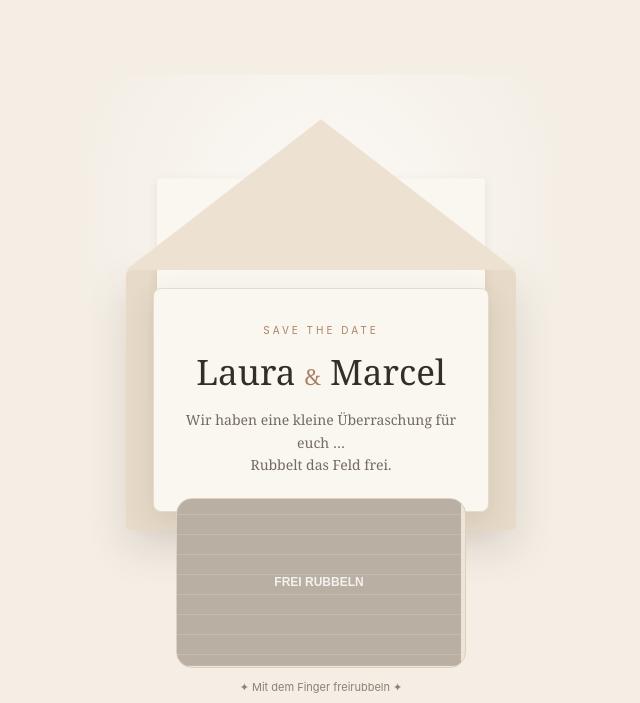
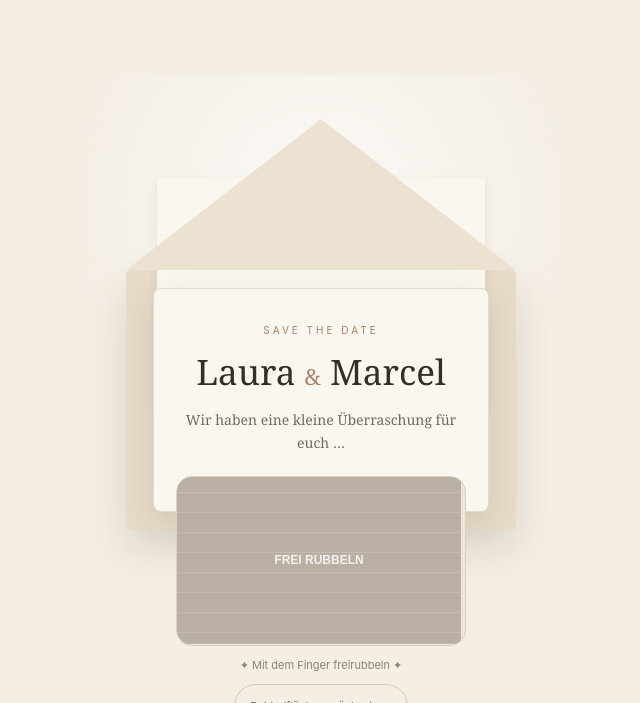
Before and after one commit to siegelemarcel-ship-it/laura-marcel-save-the-date, a plain HTML site: page index.html in a window 1280 px wide. Both pictures are taken after a click on the button "LM". Shown: the top 703 px of the page, without its empty margins (319-959 px from the left). Drawn offline with Linux system fonts and the light colour scheme.

Commit message:
Update index.html

```diff
--- a/index.html
+++ b/index.html
@@ -696,7 +696,7 @@
 
           <p class="intro">
             Wir haben eine kleine Überraschung für euch …<br>
-            Rub­belt das Feld frei.
+
           </p>
 
 
@@ -725,7 +725,7 @@
               </strong>
 
               <span>
-                Wir freuen uns auf euch ♡
+                Weitere Informationen folgen ♡
               </span>
 
             </div>
```
